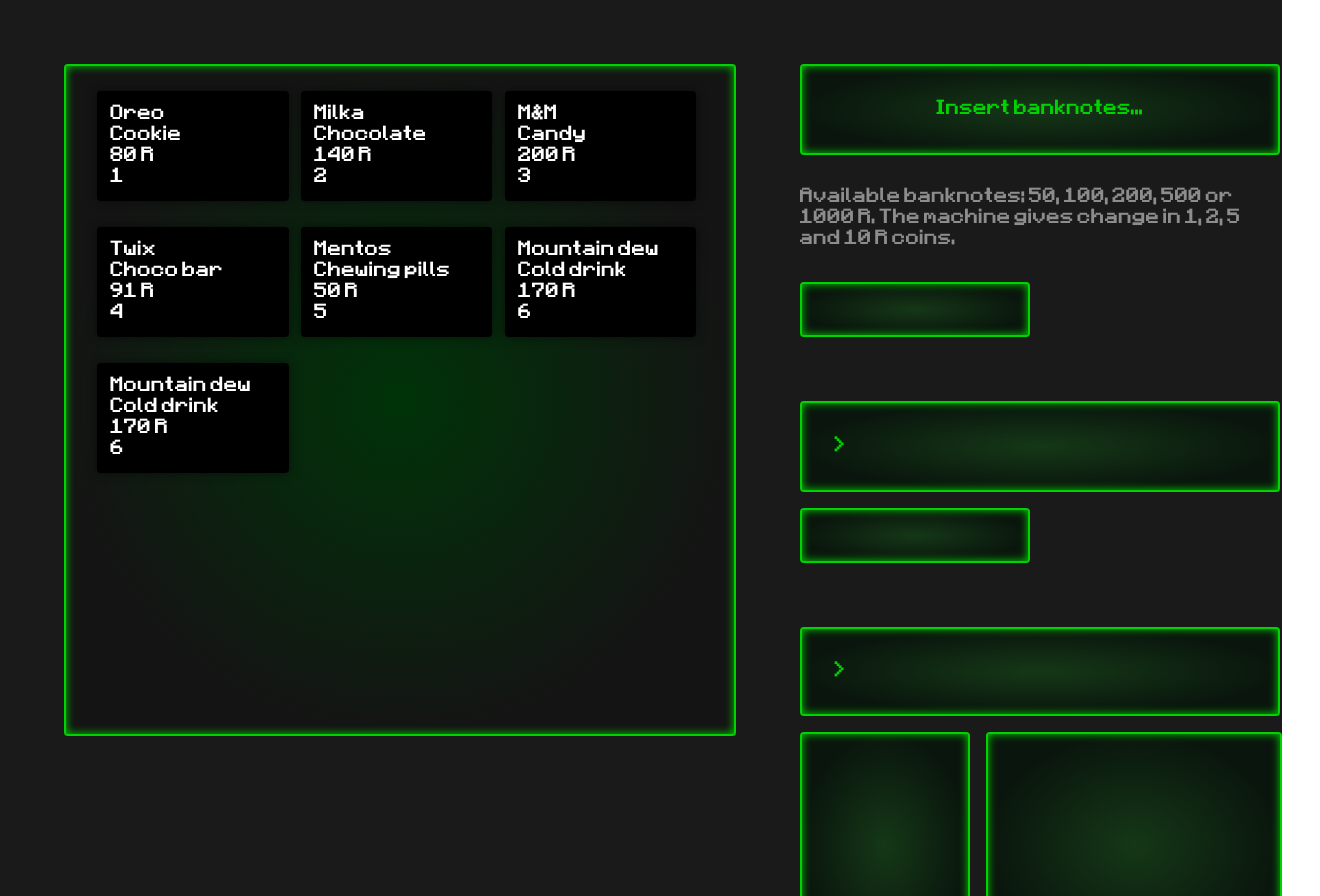
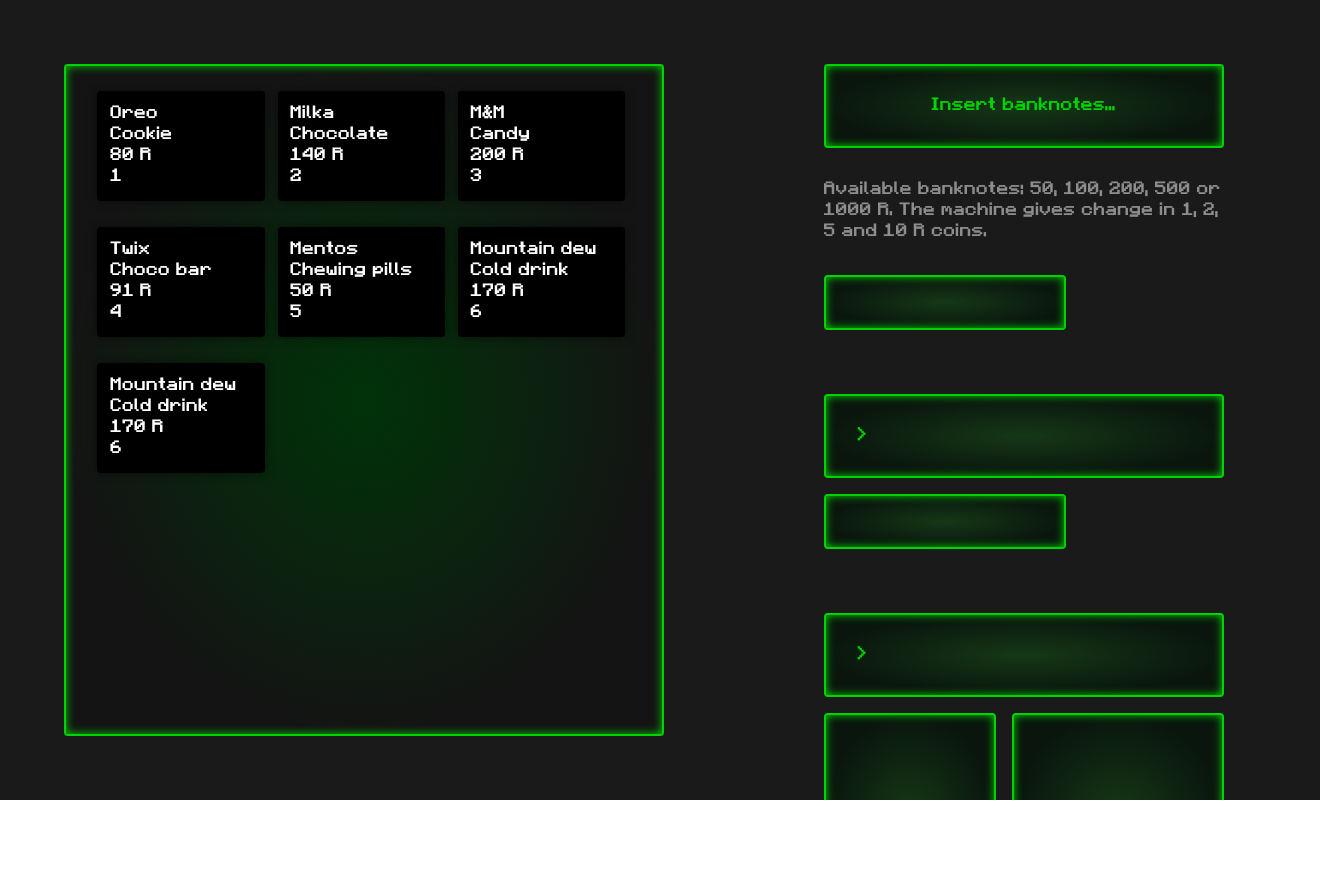
Before and after one commit to AlexandrVinogradov/vending-machine-react-redux, a React (Create React App) app: page / in a window 1280 px wide. Shown: the top 896 px of the page, 1320 px wide, since content can reach past the window. After the commit the page ends 800 px from the top, so only its background shows below. Built offline with nearby package versions, Linux system fonts and the light colour scheme.

Commit message:
fix control-panel style

```diff
--- a/src/App.scss
+++ b/src/App.scss
@@ -3,8 +3,9 @@
 }
 body {
   font-family: PixelMiner;
+  word-spacing: 3px;
   font-style: normal;
-  font-size: 16px;
+  font-size: 14px;
   line-height: 21px;
 }
 h1, h2, h3, h4, h5, h6 {
@@ -26,18 +27,15 @@
   src: url("./fonts/pixelMiner/PixelMiners-KKal.otf") format("truetype");
 }
 
-
-
 .interface {
   display: flex;
   height: 100vh;
-  width: 100vw;
 }
 .interface__control-panel {
-  padding-top: 64px;
-  flex: 0 0 30rem;
+  padding: 4rem 6rem;
+  flex: 0 0 25rem;
   -webkit-box-flex: 0;
-  // overflow-y: scroll;
+  overflow-y: scroll;
 }
 input {
   background: radial-gradient(50% 50% at 50% 50%, #153817 0%, #0A160D 100%);
@@ -48,5 +46,5 @@
   height: 55px;
   color: #00D400;
   font-family: PixelMiner;
-  padding: 10px;
+  padding: 1rem;
 }
--- a/src/componets/ChooseProductForm/ChooseProductForm.module.scss
+++ b/src/componets/ChooseProductForm/ChooseProductForm.module.scss
@@ -1,5 +1,7 @@
 .dialogBoard {
-  padding: 33px;
+  padding-left: 2rem;
+  align-items: center;
+  display: flex;
   color: #00D400;
   background: radial-gradient(50% 50% at 50% 50%, #153817 0%, #0A160D 100%);
   border: 2px solid #00D400;
@@ -7,6 +9,7 @@
   box-shadow: inset 0px 0px 8px #00D400;
   border-radius: 4px;
   margin-bottom: 1rem;
+  height: 5.25rem;
 
 }
 .form {
--- a/src/componets/InsertBanknoteForm/InsertBanknoteForm.module.scss
+++ b/src/componets/InsertBanknoteForm/InsertBanknoteForm.module.scss
@@ -1,12 +1,17 @@
-.dialogBoard {
-  padding: 33px;
-  text-align: center;
+.dialogBoard span{
+  padding: 0 3rem 0 3rem;
+  align-items: center;
+  display: flex;
+  // text-align: center;
+  justify-content: center;
   color: #00D400;
   background: radial-gradient(50% 50% at 50% 50%, #153817 0%, #0A160D 100%);
   border: 2px solid #00D400;
   box-sizing: border-box;
   box-shadow: inset 0px 0px 8px #00D400;
   border-radius: 4px;
+
+  height: 5.25rem;
 }
 .form__desc {
   margin: 2rem 0 2rem 0;
--- a/src/componets/ProductList/ProductList.module.scss
+++ b/src/componets/ProductList/ProductList.module.scss
@@ -7,6 +7,7 @@
   margin-left: 0.4rem;
 }
 .interface__goods {
+  flex: 1 1 auto;
   padding: 64px;
 }
 .inteface__goods_area {
--- a/src/componets/ResultForm/ResultForm.module.scss
+++ b/src/componets/ResultForm/ResultForm.module.scss
@@ -1,8 +1,8 @@
 .dialogBoard {
   align-items: center;
   display: flex;
-  min-height: 89px;
-  padding-left: 33px;
+  height: 5.25rem;
+  padding-left: 2rem;
   color: #00D400;
   background: radial-gradient(50% 50% at 50% 50%, #153817 0%, #0A160D 100%);
   border: 2px solid #00D400;
@@ -14,8 +14,10 @@
 .conclusion {
   display: flex;
 }
+
+
 .product {
-  padding: 20px;
+  padding: 1rem 12px 0 12px;
   color: #00D400;
   background: radial-gradient(50% 50% at 50% 50%, #153817 0%, #0A160D 100%);
   border: 2px solid #00D400;
@@ -23,21 +25,20 @@
   box-shadow: inset 0px 0px 8px #00D400;
   border-radius: 4px;
 
-  min-width: 170px;
-  min-height: 227px;
 
+  min-height: 13rem;
 
 
 
   flex-direction: column;
   display: flex;
 
+  flex: 0 0 calc(47% - 1rem);
 
-  padding: 24px;
-  margin-bottom: 10px;
 }
 .result {
+  padding: 1rem;
   margin-left: 1rem;
-  flex: 0 0 calc(62% - 2px);
-  min-width: 227px;
+  flex: 0 0 53%;
+
 }
```
